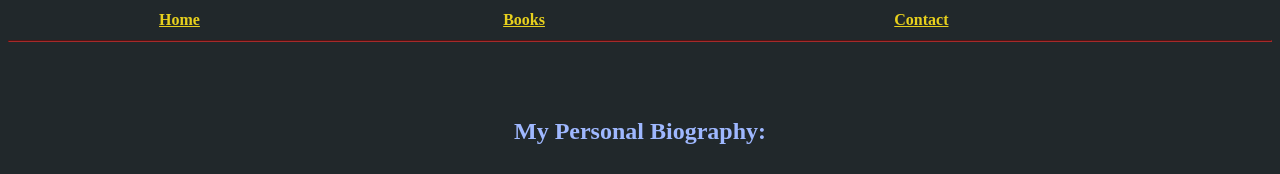
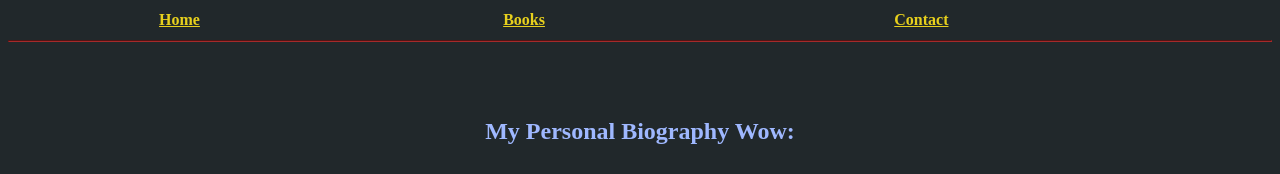
Before and after one commit to ChristianCS351/Lab-7-tester-, a plain HTML site: page Project 1 Lab 7/Autobiography.html in a window 1280 px wide. Shown: the top 174 px of the page. Drawn offline with Linux system fonts and the light colour scheme.

Commit message:
update 2

```diff
--- a/Project 1 Lab 7/Autobiography.html
+++ b/Project 1 Lab 7/Autobiography.html
@@ -18,7 +18,7 @@
         <hr>
         <br>
         <br>
-        <h4><b>My Personal Biography:</b></h4>
+        <h4><b>My Personal Biography Wow:</b></h4>
         <center><img src="IMG_0440.jpeg" alt="Image of Author: Christian Cook"
                 style="width:300px;height:300px;"></center>
         <h6>Photo Credit: Christian Cook</h6>
```
